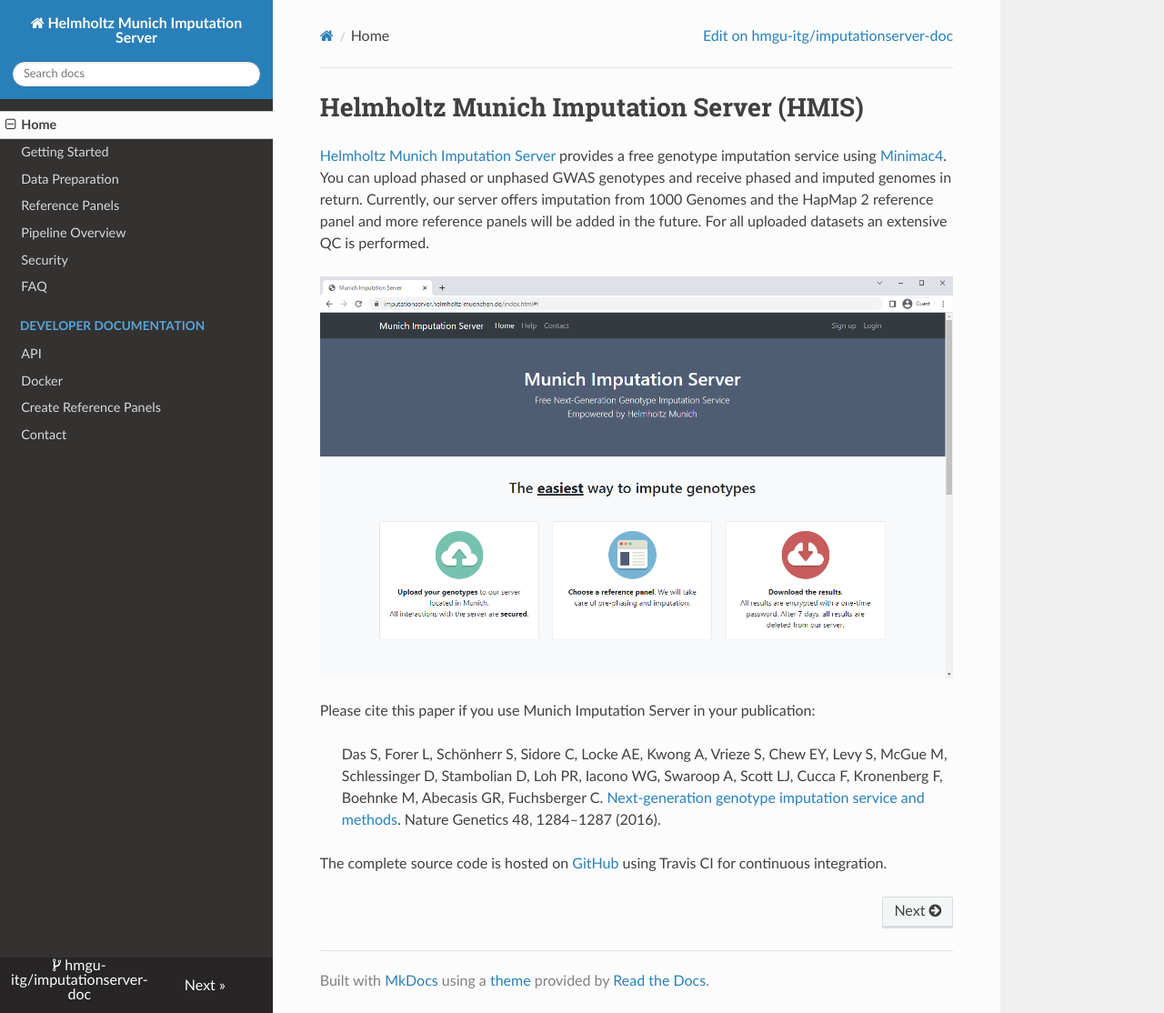
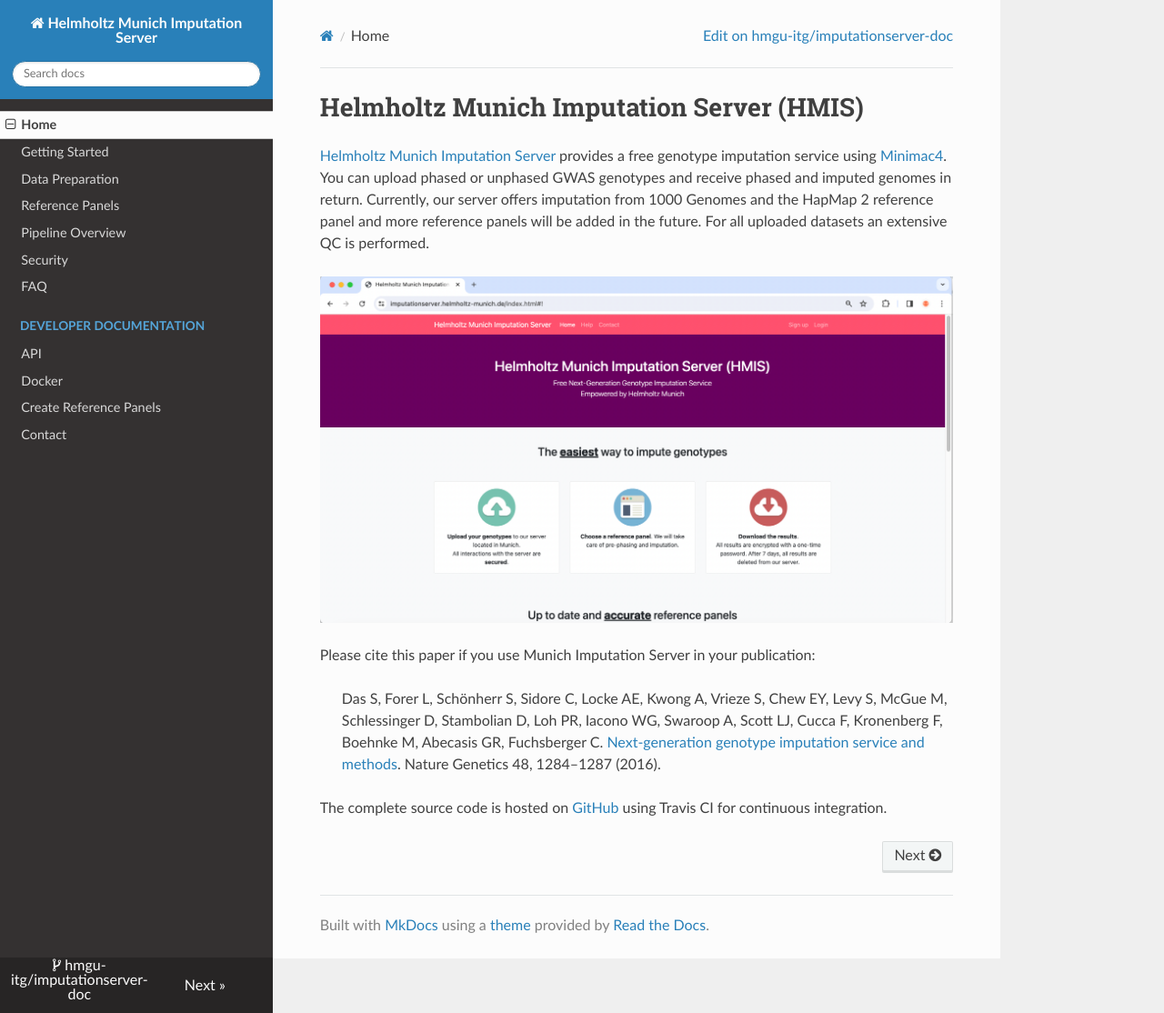
Before and after one commit to hmgu-itg/imputationserver-doc, an MkDocs documentation site: the page built from docs/index.md, in a window 1280 px wide and 1114 px high. Shown: the whole window at 91% size. Built offline with MkDocs 1.6.1, drawn with Linux system fonts in a browser that asks for light colours; nearby versions of some CDN libraries.

Commit message:
Update index.md with new image

```diff
--- a/docs/index.md
+++ b/docs/index.md
@@ -2,7 +2,7 @@
 
 [Helmholtz Munich Imputation Server](https://imputationserver.helmholtz-muenchen.de) provides a free genotype imputation service using [Minimac4](http://genome.sph.umich.edu/wiki/Minimac4). You can upload phased or unphased GWAS genotypes and receive phased and imputed genomes in return. Currently, our server offers imputation from 1000 Genomes and the HapMap 2 reference panel and more reference panels will be added in the future. For all uploaded datasets an extensive QC is performed.
 
-![](images/munich_imputation_server.png)
+![](images/images_new/imputation_serverhome.png)
 
 Please cite this paper if you use Munich Imputation Server in your publication:
 
```
